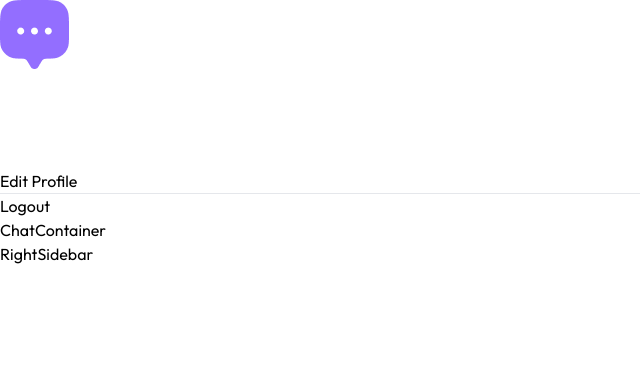
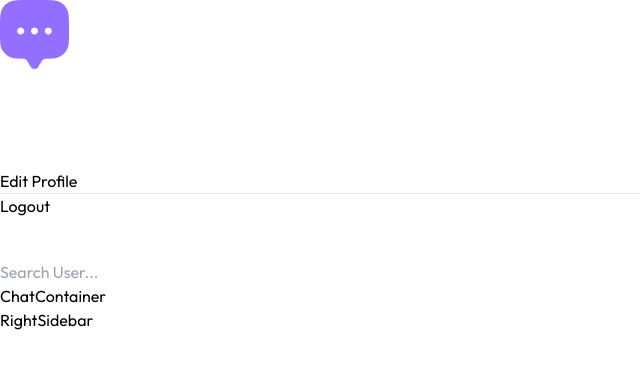
Before and after one commit to abhishekmail-prog/realtime-chat-system, a React (Vite) app in the folder client/: page / in a window 1280 px wide. Shown: the top 368 px of the page, without its empty margins (0-640 px from the left). Built offline with nearby package versions, Linux system fonts and the light colour scheme.

Commit message:
Add searchbox in HomePage

```diff
--- a/client/src/components/Sidebar.jsx
+++ b/client/src/components/Sidebar.jsx
@@ -28,6 +28,13 @@
             </div>
           </div>
         </div>
+
+        <div className = 'bg-[#282142] rounded-full flex items-center gap-2 py-3 px-4 mt-5'>
+          <img src = {assets.search_icon} alt = "Search" className = 'w-3' />
+          <input type = "text" classsName = 'bg_transparent border-none outline-none text-white text-xs
+                          placeholder-[#c8c8c8] flex-1' placeholder='Search User...'/>
+        </div>
+
       </div>
     </div>
   )
```
